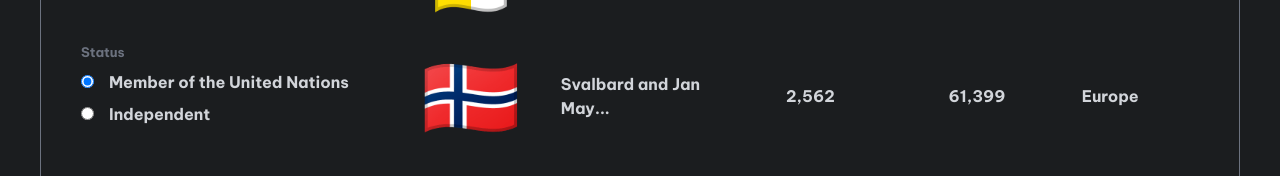
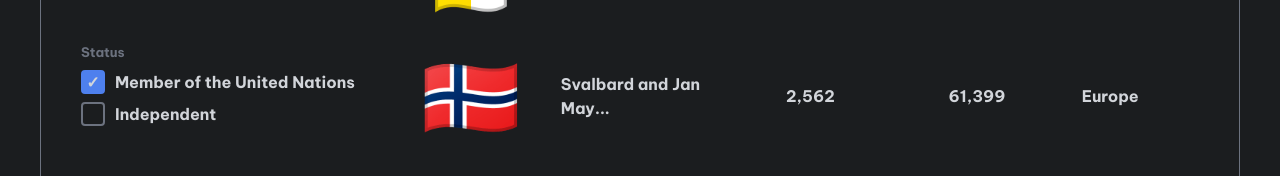
Before and after one commit to angelol-git/devChallenges-fe, a React (Vite) app: page /worldRanks in a window 1280 px wide. Shown: the part 527-703 px from the top of the page. Built offline with nearby package versions, Linux system fonts and the light colour scheme; the HTML template or start-up script is replaced by a standard one.

Commit message:
add status filter styles

```diff
--- a/src/components/worldRanks/CountryList.css
+++ b/src/components/worldRanks/CountryList.css
@@ -98,14 +98,45 @@
 }
 
 .wr__status-label {
+    display: flex;
+    align-items: center;
+    gap: 10px;
+    color: var(--light-grey);
     font-weight: bold;
-    color: var(--light-grey);
+    cursor: pointer;
 }
 
 .wr__status-radio-container {
     display: flex;
     align-items: baseline;
     gap: 15px;
+}
+
+.wr__status-radio {
+    display: none;
+}
+
+.wr__status-checkbox {
+    display: flex;
+    align-items: center;
+    justify-content: center;
+    width: 24px;
+    height: 24px;
+    border: 2px solid var(--grey);
+    border-radius: 4px;
+    background-color: var(--black);
+
+    cursor: pointer;
+}
+
+.wr__status-checkbox.checked {
+    border: 2px solid var(--blue);
+    background-color: var(--blue);
+}
+
+.wr__status-checkbox.checked::after {
+    content: "✓";
+    color: var(--light-grey);
 }
 
 .wr__table-header-row {
--- a/src/components/worldRanks/CountryList.jsx
+++ b/src/components/worldRanks/CountryList.jsx
@@ -110,6 +110,11 @@ function CountryList() {
                 className="wr__status-radio"
               />
               <label htmlFor="UN" className="wr__status-label">
+                <span
+                  className={`wr__status-checkbox ${
+                    statusFilter ? "checked" : ""
+                  }`}
+                ></span>
                 Member of the United Nations
               </label>
             </div>
@@ -127,6 +132,11 @@ function CountryList() {
                 className="wr__status-radio"
               />
               <label htmlFor="Independent" className="wr__status-label">
+                <span
+                  className={`wr__status-checkbox ${
+                    statusFilter ? "" : "checked"
+                  }`}
+                ></span>
                 Independent
               </label>
             </div>
```
Also changed, not shown: public/worldRanks/Done_round.svg (renamed from src/assets/worldRanks/Done_round.svg).
